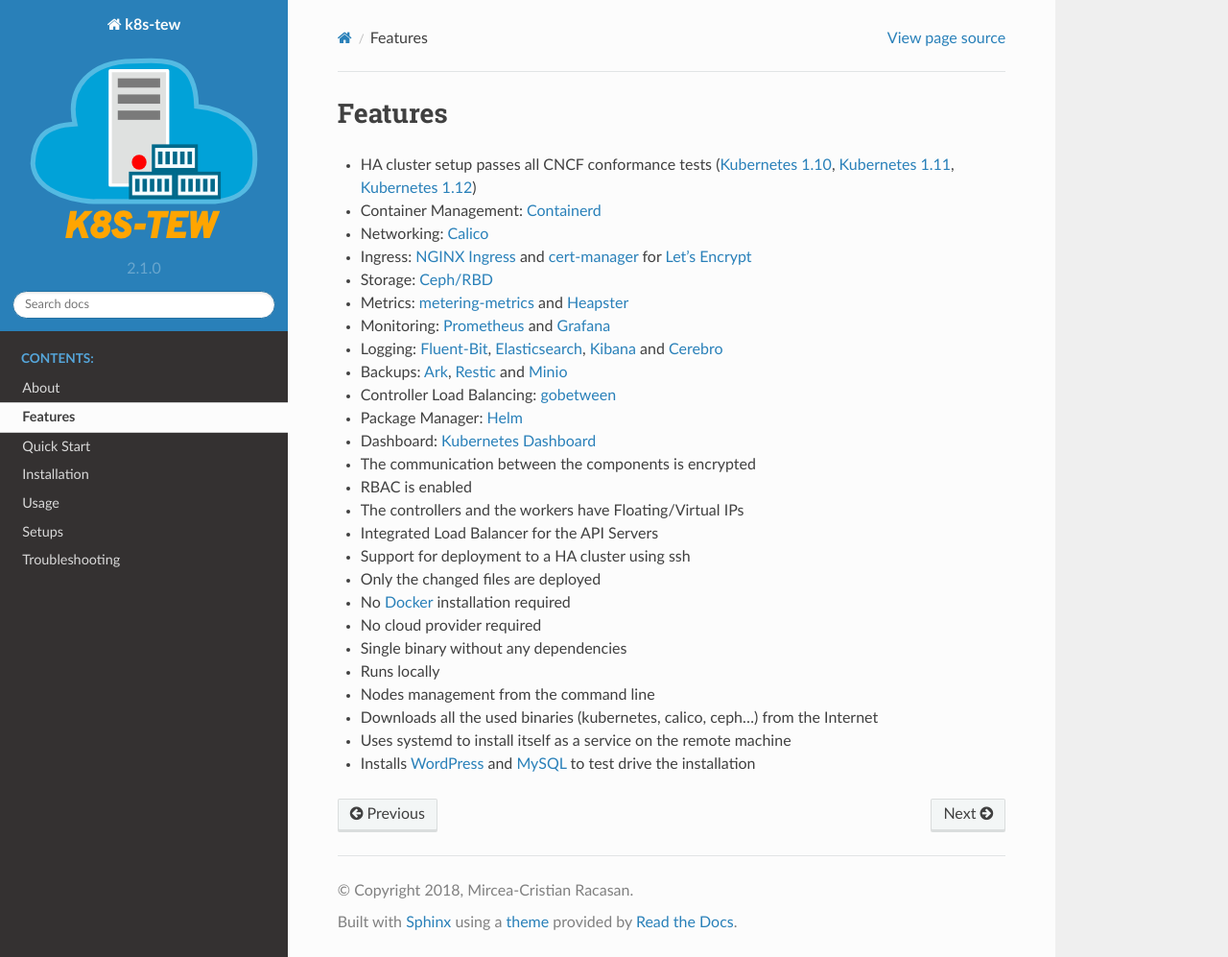
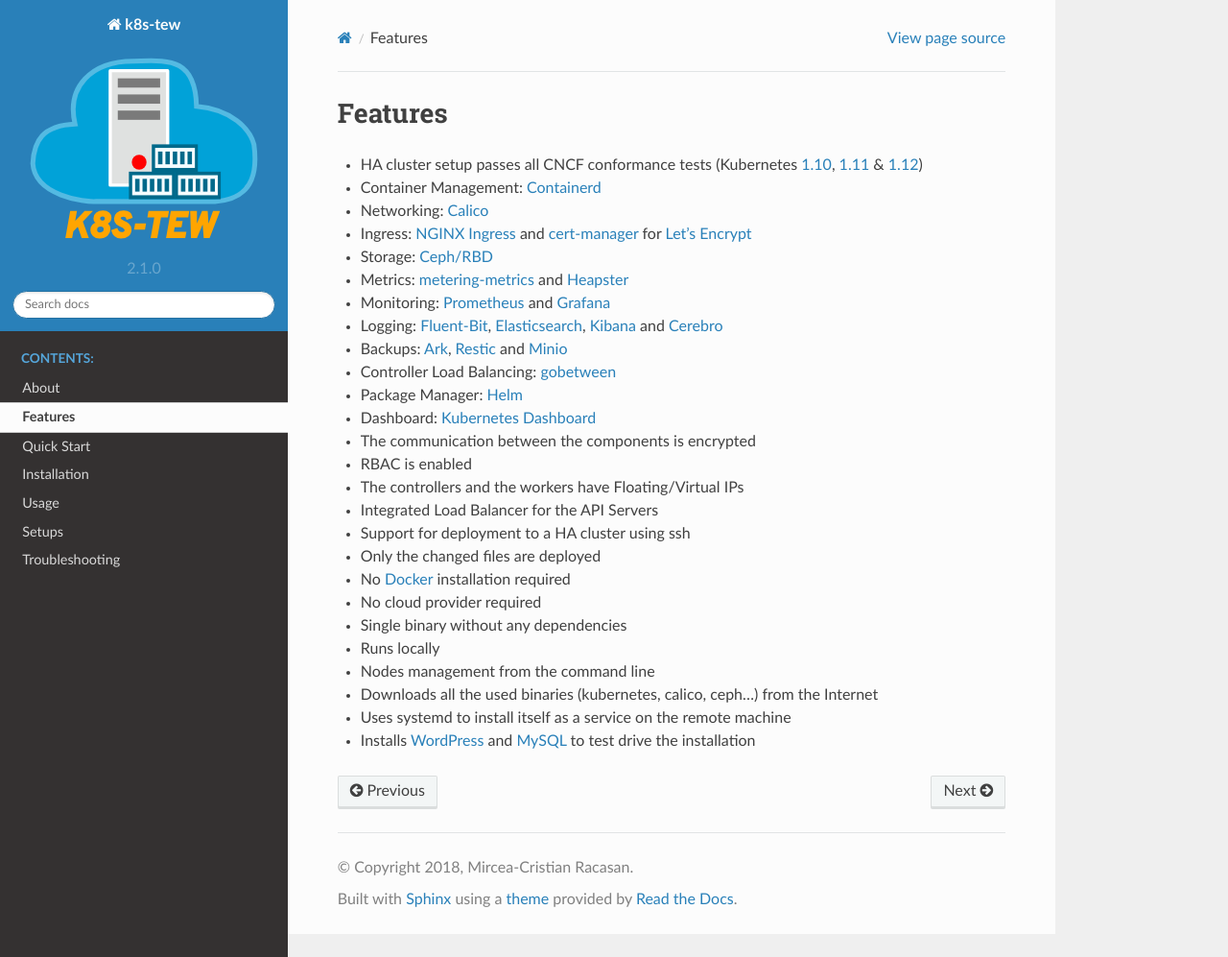
Before and after one commit to darxkies/k8s-tew, a Sphinx documentation site: the page built from docs/features.rst, in a window 1280 px wide and 997 px high. Shown: the whole window at 96% size. Built offline with Sphinx 7.4.7 and the Read the Docs theme 2.0.0, drawn with Linux system fonts in a browser that asks for light colours; the version number could not be read and is left out.

Commit message:
Simplified a bit the documentation

```diff
--- a/docs/features.rst
+++ b/docs/features.rst
@@ -1,7 +1,7 @@
 Features
 ========
 
-* HA cluster setup passes all CNCF conformance tests (`Kubernetes 1.10 <https://github.com/cncf/k8s-conformance/tree/master/v1.10/k8s-tew>`_, `Kubernetes 1.11 <https://github.com/cncf/k8s-conformance/tree/master/v1.11/k8s-tew>`_, `Kubernetes 1.12 <https://github.com/cncf/k8s-conformance/tree/master/v1.12/k8s-tew>`_)
+* HA cluster setup passes all CNCF conformance tests (Kubernetes `1.10 <https://github.com/cncf/k8s-conformance/tree/master/v1.10/k8s-tew>`_, `1.11 <https://github.com/cncf/k8s-conformance/tree/master/v1.11/k8s-tew>`_ & `1.12 <https://github.com/cncf/k8s-conformance/tree/master/v1.12/k8s-tew>`_)
 * Container Management: `Containerd <https://containerd.io/>`_
 * Networking: `Calico <https://www.projectcalico.org>`_
 * Ingress: `NGINX Ingress <https://kubernetes.github.io/ingress-nginx/>`_ and `cert-manager <http://docs.cert-manager.io/en/latest/>`_ for `Let's Encrypt <https://letsencrypt.org/>`_
```
Also changed, not shown: 4 other files.
